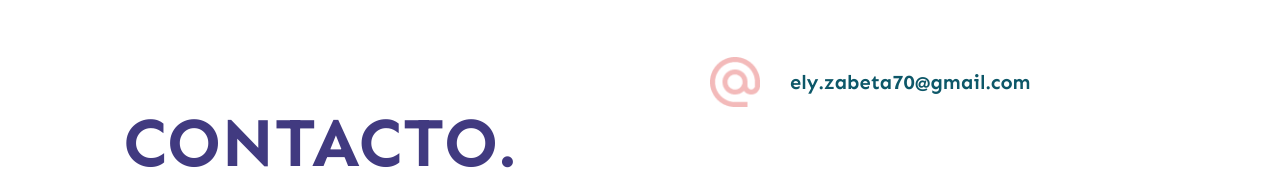
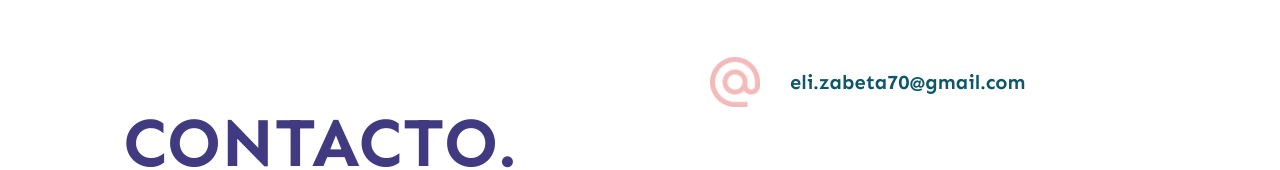
Before and after one commit to chiaradiaz1991/Ely-Aguilera-Website, a React (Create React App) app: page /contacto in a window 1280 px wide. Shown: the part 277-447 px from the top of the page. Built offline with nearby package versions, Linux system fonts and the light colour scheme.

Commit message:
fix email

```diff
--- a/src/pages/Contact/index.js
+++ b/src/pages/Contact/index.js
@@ -10,7 +10,7 @@ const Contact = () => {
         <div className="side-contact">
           <div className="social-media">
             <img src={email} alt="" className="logo" />
-            <a href="mailto:ely.zabeta70@gmail.com" target="_blank">ely.zabeta70@gmail.com</a>
+            <a href="mailto:eli.zabeta70@gmail.com" target="_blank">eli.zabeta70@gmail.com</a>
           </div>
           <div className="social-media">
             <img src={instagram} alt="" className="logo" />
```
